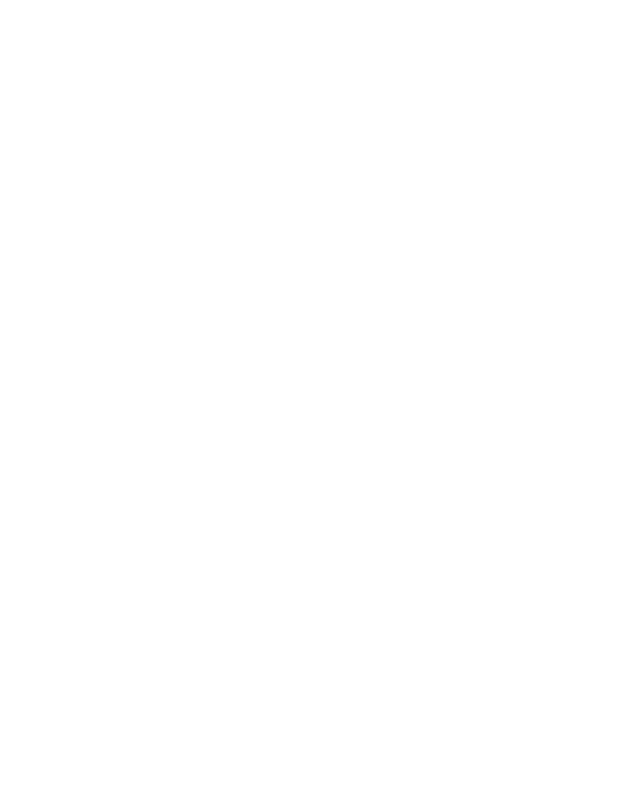
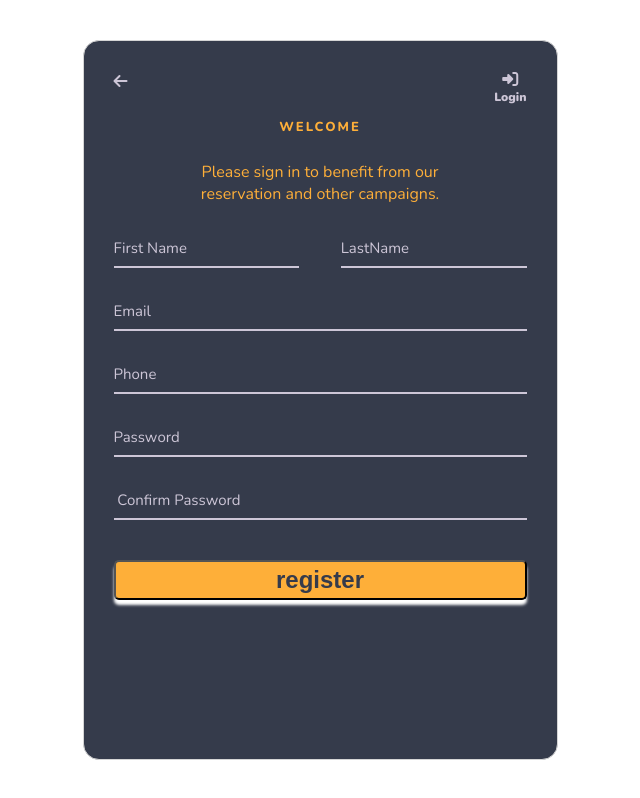
Before and after one commit to ubeysaab/shinobi_restaurant, a plain HTML site: page src/register.html in a window 1280 px wide. Shown: the whole page, without its empty margins (320-960 px from the left). Drawn offline with nearby package versions, Linux system fonts and the light colour scheme.

Commit message:
maintain the folder structure and finish the first request except the order

```diff
--- /dev/null
+++ b/src/register.css
@@ -0,0 +1,141 @@
+@import url("https://fonts.googleapis.com/css2?family=Manrope:wght@500&family=Nunito:wght@400;600;700;800;1000&family=Outfit:wght@300;400;600&display=swap");
+@import url("https://fonts.googleapis.com/css2?family=Manrope:wght@500&family=Nunito:wght@400;600;700;800;1000&family=Outfit:wght@300;400;600&family=Pacifico&display=swap");
+
+/* reset */
+
+*,
+*::after,
+*::before {
+  margin: 0;
+  padding: 0;
+  box-sizing: border-box;
+}
+
+:root {
+  --primaryPadding: 20px;
+  --orange: #feaf39;
+  --lacivert: #353b4b;
+}
+
+label,a,
+p {
+  font-family: "Nunito", sans-serif;
+  color: var(--orange);
+  margin-bottom: 20px;
+}
+
+body {
+  width: 100%;
+  height: 100dvh;
+  display: flex;
+   align-items: center;
+  justify-content: center;
+
+}
+
+
+
+
+.btn {
+  user-select: none;
+  margin-top: 20px;
+  width: 100%;
+  height: 40px;
+
+  background-color: #feaf39;
+  color: var(--lacivert);
+  box-shadow:0px 5px 3px 0 white ;
+  font-weight: 600;
+  font-size: 24px;
+  border-radius: 5px;
+
+}
+
+
+
+.container {
+  border: 1px solid #d5d5d5;
+  border-radius: 16px;
+  height: 90%;
+  width: 90%;
+  margin: 0 auto ;
+  padding: 30px;
+  background-color: var(--lacivert);
+}
+
+
+
+.input-text {
+  margin-bottom: 20px;
+  /* line-height: 35px; */
+  width: 100%;
+outline: none;
+border: none;
+  caret-color: var(--orange);
+font-size: 20px;
+  color: var(--orange);
+
+}
+
+
+input {
+  line-height: normal;
+  display: block;
+  border: none;
+  padding: 10px 0;
+  border-bottom: 1px solid rgb(255, 255, 255);
+  transition: all 0.5s cubic-bezier(0.64, 0.09, 0.08, 1);
+  background: linear-gradient(
+    to bottom,
+    rgba(245, 16, 46, 0) 96%,
+    #cdc6d7 4%
+  );
+
+  background-size: 100%;
+  background-repeat: no-repeat;
+}
+
+input::placeholder {
+  color: #cdc6d7;
+  font-size: 15px;
+  font-family: "Nunito", sans-serif;
+  text-transform: capitalize;
+}
+
+input:focus {
+  background: linear-gradient(
+    to bottom,
+    rgba(245, 16, 46, 0) 96%,
+    #feaf39 4%
+  );
+  transform: translateY(-10px);
+}
+input:focus::placeholder {
+  color: #feaf39;
+  transform: translateY(-10px);
+  font-size: 14px;
+}
+/* TODO : MAKE LAYOUT LOOK PRETTY ON AUTOFILL WE NEED TO LEARN IT  */
+
+.name {
+  width: 45%;
+  display: inline;
+}
+
+
+@media only screen and (min-width:520px)
+{
+  .container {
+    width:60% ;
+    height: 60%;
+  }
+}
+
+@media only screen and (min-width : 992px)
+{
+
+  .container {
+    width: 475px;
+    height: 90%;
+  }
+}
--- a/src/register.html
+++ b/src/register.html
@@ -0,0 +1,107 @@
+<!DOCTYPE html>
+<html lang="en">
+  <head>
+    <meta charset="UTF-8" />
+    <meta name="viewport" content="width=device-width, initial-scale=1.0" />
+    <title>Login Page</title>
+    <link rel="stylesheet" href="register.css" />
+    <link
+      rel="stylesheet"
+      href="https://cdnjs.cloudflare.com/ajax/libs/font-awesome/6.4.2/css/all.min.css"
+      integrity="sha512-z3gLpd7yknf1YoNbCzqRKc4qyor8gaKU1qmn+CShxbuBusANI9QpRohGBreCFkKxLhei6S9CQXFEbbKuqLg0DA=="
+      crossorigin="anonymous"
+      referrerpolicy="no-referrer"
+    />
+
+  </head>
+  <body>
+    <section class="container register" style="position: relative;
+">
+      <div style="display: flex;
+       justify-content: space-between;
+        opacity: 0.8">
+        <a href="./index.html">
+          <i class="fa-solid fa-arrow-left" style="color: #f3e9fa"></i
+        ></a>
+        <div style="text-align: center">
+          <a href="./login.html"
+            ><i class="fa-solid fa-right-to-bracket" style="color: #f3e9fa"
+              ><br />
+              <span
+                style="
+                  font-size: 12px;
+                  text-transform: capitalize;
+                  font-family: 'Nunito', sans-serif;
+                "
+                >login</span
+              ></i
+            ></a
+          >
+        </div>
+      </div>
+      <div class="image" style="position: relative; text-align: center">
+        <p
+          style="
+            font-weight: 800;
+            padding: 5px;
+            letter-spacing: 2px;
+            font-size: 13px;
+          "
+        >
+          WELCOME
+        </p>
+        <p style="text-wrap: balance; text-align: center">
+          Please sign in to benefit from our reservation and other campaigns.
+        </p>
+      </div>
+
+      <form action="">
+
+          <!-- <label for="firstName">first name</label> -->
+        <div style="display: flex; justify-content: space-between;">
+          <input
+          type="text"
+          name=""
+          id="firstName"
+          class="input-text name"
+          placeholder="first name"
+
+        />
+        <input
+          type="text"
+          name=""
+          id="lastName"
+          class="input-text name"
+          placeholder="lastName"
+
+        />
+      </div>
+
+      <!-- <label for="">last name</label> -->
+
+
+
+        <input type="text" class="input-text" id="email"  placeholder="Email" />
+
+
+        <input type="text" name="" id="phone" class="input-text"  placeholder="Phone"/>
+
+
+        <input type="password" class="input-text" id="password"  placeholder="Password"/>
+
+
+        <input type="password" class="input-text" id="confirm-password" placeholder=" Confirm Password" />
+
+        <!-- <div style="display: flex; justify-content: space-between;">
+        <div style="display: flex; text-indent: 5px"> -->
+
+        <!-- <input type="checkbox" class="input-checkbox" id="check" />
+          <label for="check">Remember me</label>
+        </div>
+        <a href="" style="color: #feaf39; text-decoration: none; ">forget password </a>
+       </div> -->
+        <button class="btn">register</button>
+      </form>
+    </section>
+  </body>
+</html>
--- a/src/resrvasyon.css
+++ b/src/resrvasyon.css
@@ -1,22 +1,65 @@
+@import url("https://fonts.googleapis.com/css2?family=Abril+Fatface&family=Manrope:wght@500&family=Nunito:wght@400;600;700;800;1000&family=Outfit:wght@300;400;600&family=Pacifico&display=swap");
+
 /*  ilk gorunus */
 * {
   box-sizing: border-box;
 }
 body {
   width: 100dvw;
-
-
 }
-
 
 :root {
   --orange: #feaf39;
   --lacivert: #353b4b;
 }
+
+
+
+
+
+.up{
+  height: 40dvh;
+  /* border: 3px solid red; */
+  position: relative;
+
+
+}
+
+.up img {
+  width: 100%;
+  position: absolute;
+  z-index: -8;
+  height: 100%;
+  /* opacity: 0.6; */
+}
+
+header{
+  position: absolute;
+  top: 50%;
+  left: 50%;
+  transform: translate(-50%,-50%);
+
+}
+
+
+header a {
+  position: absolute;
+  top: -50%;
+  left: -50%;
+
+}
+
+
+
+
+
+
+
 div.datetime-container button.date,
 div.datetime-container button.time {
   background-color: var(--lacivert);
   color: var(--orange);
+  /* margin-bottom: 20px; */
 }
 
 div.datetime-container button.active {
@@ -28,3 +71,111 @@
   background-color: var(--orange);
   color: #000;
 }
+
+.reservation-infomations {
+  width: 100%;
+  background-color: var(--lacivert);
+  position: relative;
+  transform: translateY(-10px);
+  margin-top: 10px;
+}
+
+header{
+  color: #d5d5d5;
+}
+
+form {
+  padding: 10px ;
+  /* transform: translateY(-50px); */
+
+}
+.inp {
+  color: #feaf39;
+  width: 45%;
+  margin: 15px auto;
+  border: none;
+  outline: none;
+
+  caret-color: var(--orange);
+  background: linear-gradient(
+    to bottom,
+    rgba(255, 255, 255, 0) 92%,
+    var(--orange) 8%
+  );
+}
+/* TODO AUTO FILL NEED TO BE STYLED HERE DO IT IN THE END  */
+.inp::placeholder {
+  color: #feaf39;
+  font-family: "Nunito", sans-serif;
+  transition: all 0.5s ease-out;
+  text-transform: capitalize;
+}
+.inp:focus::placeholder{
+  opacity: 0;
+}
+
+
+
+
+.tables {
+  padding: 20px 0px ;
+  max-height: 500px;
+  display: flex;
+  flex-wrap: wrap;
+  justify-content: space-around;
+  align-content: space-evenly;
+}
+
+
+
+
+
+.table{
+  appearance: none;
+  --web-kit-appearance: none;
+  width: 18dvw;
+  height: 50px;
+  cursor: pointer;
+  background-color: #d5d5d5;
+  border-radius: 5px;
+  display: flex;
+  justify-content: center;
+  align-items: center;
+  position: relative;
+  /* border: 5px solid rgb(14, 219, 82); */
+  padding: 20px;
+
+}
+
+.table::before {
+ content:url(../images/icons8-table-64.png);
+ /* background-image: url(../images/chair.png); */
+ background-position: cover;
+ position: absolute;
+
+
+
+}
+
+
+
+.table:checked {
+  background-color: #feaf39;
+}
+
+.btn {
+  margin: 0 auto;
+  display: block;
+  user-select: none;
+  margin-top: 20px;
+  width: 30%;
+  height: 40px;
+
+  background-color: #feaf39;
+  color: var(--lacivert);
+  box-shadow:0px 5px 3px 0 white ;
+  font-weight: 600;
+  font-size: 24px;
+  border-radius: 5px;
+
+}
```
Also changed, not shown: src/index.html (+8 -2 lines), src/resrvasyon.html (+42 -22 lines), src/style.css (+14 -2 lines), images/chair.png (added), images/icons8-table-64.png (added), images/pexels-rachel-claire-4577179.jpg (added). Lines whose indentation alone changed are shown as unchanged.
